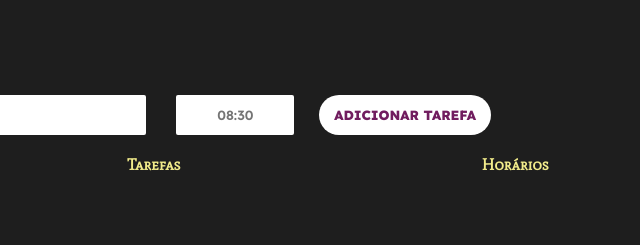
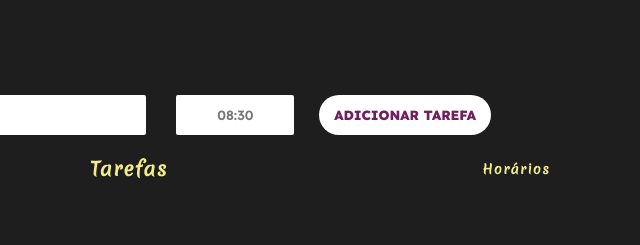
Before and after one commit to kekeu0/Notifica_cronograma, an Electron app: page index.html in a window 1310 px wide. Shown: the top 245 px of the page, 578-1218 px from the left. Drawn offline with Linux system fonts and the light colour scheme.

Commit message:
Gabiarra no texto2 e temanho da janela indexJs

```diff
--- a/index.html
+++ b/index.html
@@ -18,9 +18,12 @@
         <button class="add-task">ADICIONAR TAREFA</button>
     </div>
 
-    <div id="texto2">
-        <h4>Tarefas</h4>
-        <h4>Horários</h4>
+    <div id="vaiii">
+        <div id="texto2">
+            <h4>Botões</h4>
+            <h4>Tarefas</h4>
+            <h4>Horários</h4>
+        </div>
     </div>
 
     <div id="tList">
--- a/index.js
+++ b/index.js
@@ -6,9 +6,9 @@ let mainWindow;
 app.on('ready', () => {
 
     mainWindow = new BrowserWindow({
-        width: 800,
-        heigth: 600,
-
+        width: 1310,
+        height: 820,
+        autoHideMenuBar: true
     });
 
     mainWindow.loadURL(`file://${__dirname}/index.html`)
--- a/style.css
+++ b/style.css
@@ -93,14 +93,31 @@ body {
 }
 
 /* Gambiarra */
+#vaiii {
+   display: flex;
+    justify-content: center;
+}
+
 #texto2 {
     color: var(--cor-especial);
     display: flex;
-    justify-content: end;
+    align-items: center;
+    justify-content: space-between;
+    margin: 0 0 5px 29px;
     width: 70vw;
-    gap: 23vw;
-    position: relative;
-    left: 16vw;
+    font-family: Merienda;
+    letter-spacing: 1.3px;
+    font-size: 19px;
+}
+#texto2 h4{
+    margin: 0 0 0 10vw;
+}
+#texto2 h4:nth-child(1){
+   opacity: 0;
+   font-size: 1px;
+}
+#texto2 h4:nth-child(3){
+   font-size: 13px;
 }
 
 #tList{
@@ -156,6 +173,7 @@ body {
 
 .ltime {
     margin-right: 20px;
+    font-weight: bold; /*Ou normal*/
 }
 
 aside {
```
